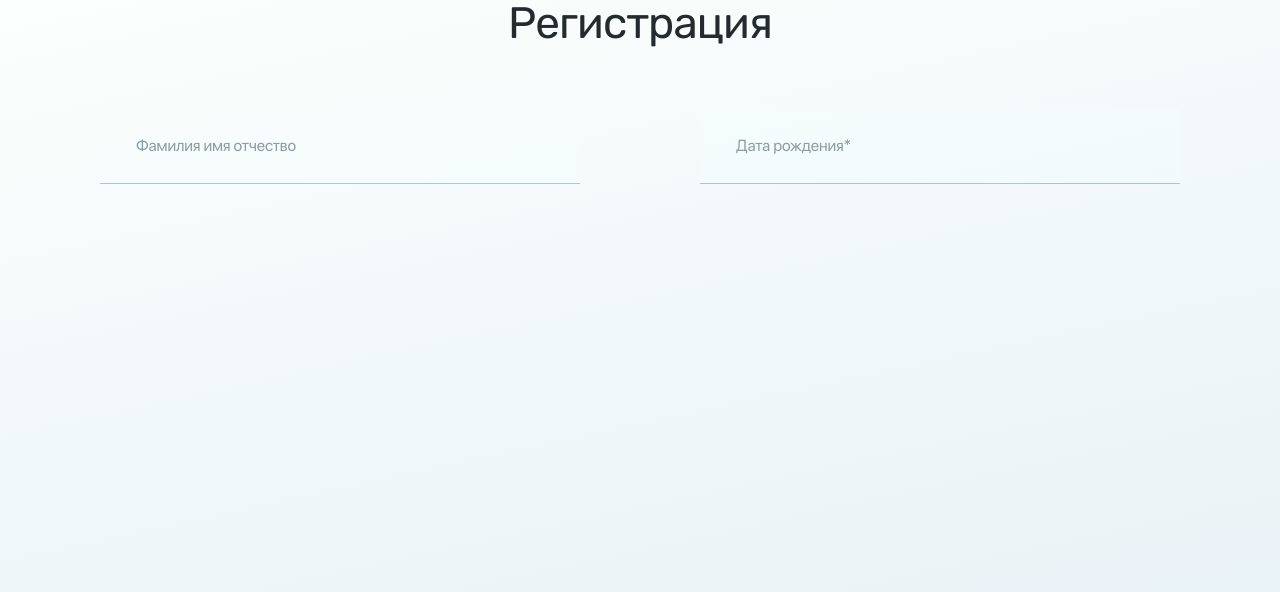
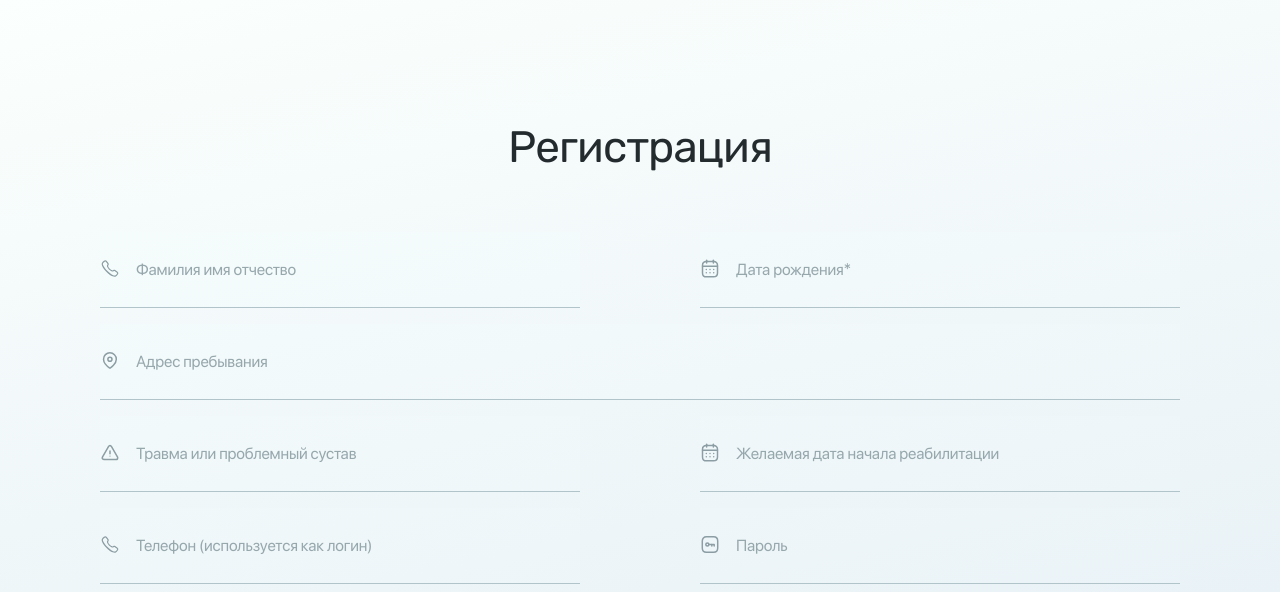
Before and after one commit to JustifyContentSB/form, a website: page app/index.html in a window 1280 px wide. Drawn offline with Linux system fonts and the light colour scheme.

Commit message:
верстка и стилизация инпутов

```diff
--- a/app/index.html
+++ b/app/index.html
@@ -15,15 +15,72 @@
 
 <body>
 
-    <main>
+    <main class="main">
         <form class="form container">
             <h1 class="form__title">Регистрация</h1>
             <div class="form__inputs">
                 <label class="form__label">
-					<input type="text" placeholder="Фамилия имя отчество">
+					<span class="form__svg">
+						<svg class="form__svg-icon">
+							<use href="images/icons/sprite.svg#tel"></use>
+						</svg>
+					</span>
+					<input type="text">
+					<span class="form__placeholder">Фамилия имя отчество</span>
 				</label>
                 <label class="form__label">
-					<input type="text" placeholder="Дата рождения*">
+					<span class="form__svg">
+						<svg class="form__svg-icon">
+							<use href="images/icons/sprite.svg#date"></use>
+						</svg>
+					</span>
+					<input type="text">
+					<span class="form__placeholder">Дата рождения*</span>
+				</label>
+                <label class="form__label form__label--address">
+					<span class="form__svg">
+						<svg class="form__svg-icon">
+							<use href="images/icons/sprite.svg#address"></use>
+						</svg>
+					</span>
+					<input type="text">
+					<span class="form__placeholder">Адрес пребывания</span>
+				</label>
+                <label class="form__label">
+					<span class="form__svg">
+						<svg class="form__svg-icon">
+							<use href="images/icons/sprite.svg#injury"></use>
+						</svg>
+					</span>
+					<input type="text">
+					<span class="form__placeholder">Травма или проблемный сустав</span>
+				</label>
+                <label class="form__label">
+					<span class="form__svg">
+						<svg class="form__svg-icon">
+							<use href="images/icons/sprite.svg#date"></use>
+						</svg>
+					</span>
+					<input type="text">
+					<span class="form__placeholder">Желаемая дата начала реабилитации</span>
+				</label>
+                <label class="form__label">
+					<span class="form__svg">
+						<svg class="form__svg-icon">
+							<use href="images/icons/sprite.svg#tel"></use>
+						</svg>
+					</span>
+					<input type="tel">
+					<span class="form__placeholder">Телефон (используется как логин)</span>
+				</label>
+                <label class="form__label">
+					<span class="form__svg">
+						<svg class="form__svg-icon">
+							<use href="images/icons/sprite.svg#password"></use>
+						</svg>
+					</span>
+					<input type="password">
+					<span class="form__placeholder">Пароль</span>
 				</label>
             </div>
         </form>
--- a/app/scss/_base/vars.scss
+++ b/app/scss/_base/vars.scss
@@ -1,4 +1,7 @@
 :root {
     --titleColor: #242B2E;
     --placeholder: #8C9EA4;
+    --svgColor: #8C9EA4;
+    --svgColorFocus: #0DBBF5;
+    --inputColor: #3F4C50;
 }
--- a/app/scss/_main/form.scss
+++ b/app/scss/_main/form.scss
@@ -20,6 +20,9 @@
         margin-bottom: 16px;
         display: block;
         position: relative;
+        font-size: 16px;
+        line-height: 100%;
+        letter-spacing: -0.01em;
         input {
             width: 100%;
             height: 76px;
@@ -28,13 +31,41 @@
             background: rgba(241, 248, 250, 0.1);
             border: none;
             border-bottom: 1px solid #B1C4CA;
-            font-size: 16px;
-            line-height: 100%;
-            letter-spacing: -0.01em;
+            color: var(--inputColor);
             outline: none;
             &::placeholder {
                 color: var(--placeholder);
             }
+            &:focus~.form__placeholder {
+                top: 0;
+                left: 0;
+                font-size: 12px;
+            }
+        }
+        &--address {
+            max-width: 100%;
+        }
+    }
+    &__placeholder {
+        position: absolute;
+        z-index: -1;
+        top: 50%;
+        left: 36px;
+        transform: translateY(-50%);
+        color: var(--placeholder);
+        cursor: text;
+        font-size: 16px;
+        transition: top .3s ease, left .3s ease, font-size .3s ease;
+    }
+    &__svg {
+        position: absolute;
+        left: 0;
+        top: 50%;
+        transform: translateY(-50%);
+        &-icon {
+            width: 20px;
+            height: 20px;
+            fill: var(--svgColor);
         }
     }
 }
--- /dev/null
+++ b/app/scss/_main/main.scss
@@ -0,0 +1,4 @@
+.main {
+    padding-top: 124px;
+    flex-grow: 1;
+}
--- a/app/scss/index/style.scss
+++ b/app/scss/index/style.scss
@@ -5,4 +5,5 @@
 @import '../_base/body.scss';
 //main
 @import '../_main/container.scss';
+@import '../_main/main.scss';
 @import '../_main/form.scss';
```
Also changed, not shown: app/css/index/style.min.css, app/images/icons/sprite.svg (added), app/images/sprite.svg (deleted).
